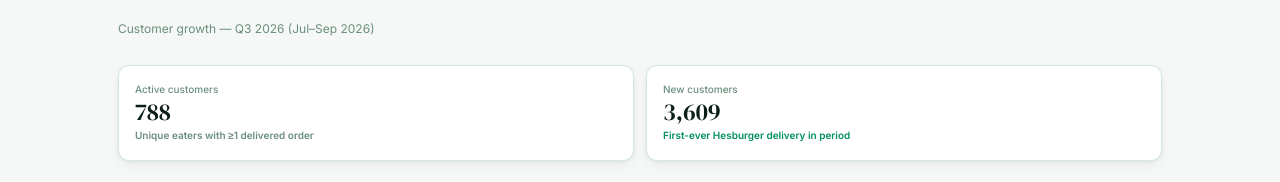
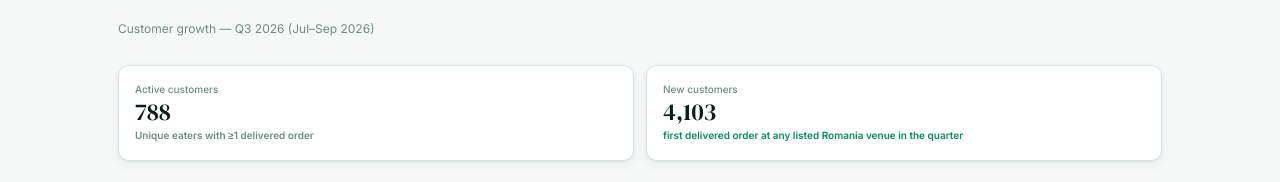
Before and after one commit to elenapopa-bot/Hesburger-RO, a plain HTML site: page index.html in a window 1280 px wide. Shown: the part 2274-2456 px from the top of the page. Drawn offline with Linux system fonts and the light colour scheme.

Commit message:
Update Hesburger RO report 2026-11-16

```diff
--- a/index.html
+++ b/index.html
@@ -407,7 +407,7 @@ tbody tr:hover{background:var(--bg)}
   <p class="sec-sub" style="margin-top:22px">Customer growth — Q3 2026 (Jul–Sep 2026)</p>
   <div class="kpi-row" id="customer-growth">
     <div class="kcard"><div class="kcard-l">Active customers</div><div class="kcard-v">788</div><div class="kcard-d kneu">Unique eaters with ≥1 delivered order</div></div>
-    <div class="kcard"><div class="kcard-l">New customers</div><div class="kcard-v">3,609</div><div class="kcard-d kup">First-ever Hesburger delivery in period</div></div>
+    <div class="kcard"><div class="kcard-l">New customers</div><div class="kcard-v">4,103</div><div class="kcard-d kup">first delivered order at any listed Romania venue in the quarter</div></div>
   </div>
   <p style="font-size:11px;color:var(--ink-l);margin-top:6px">Bolt Looker · Hesburger Romania (14 venues) · brand-level chain metrics.</p>
 
```
